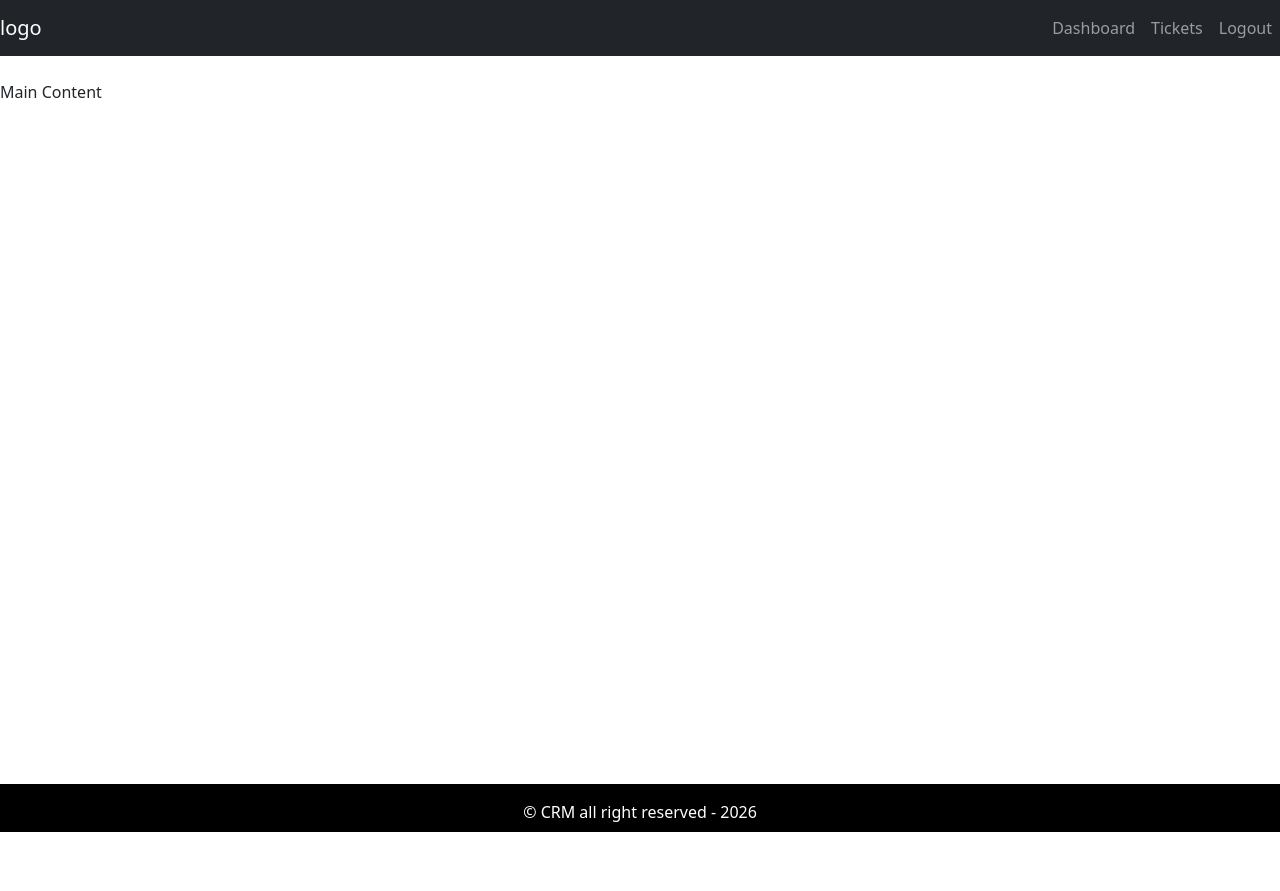
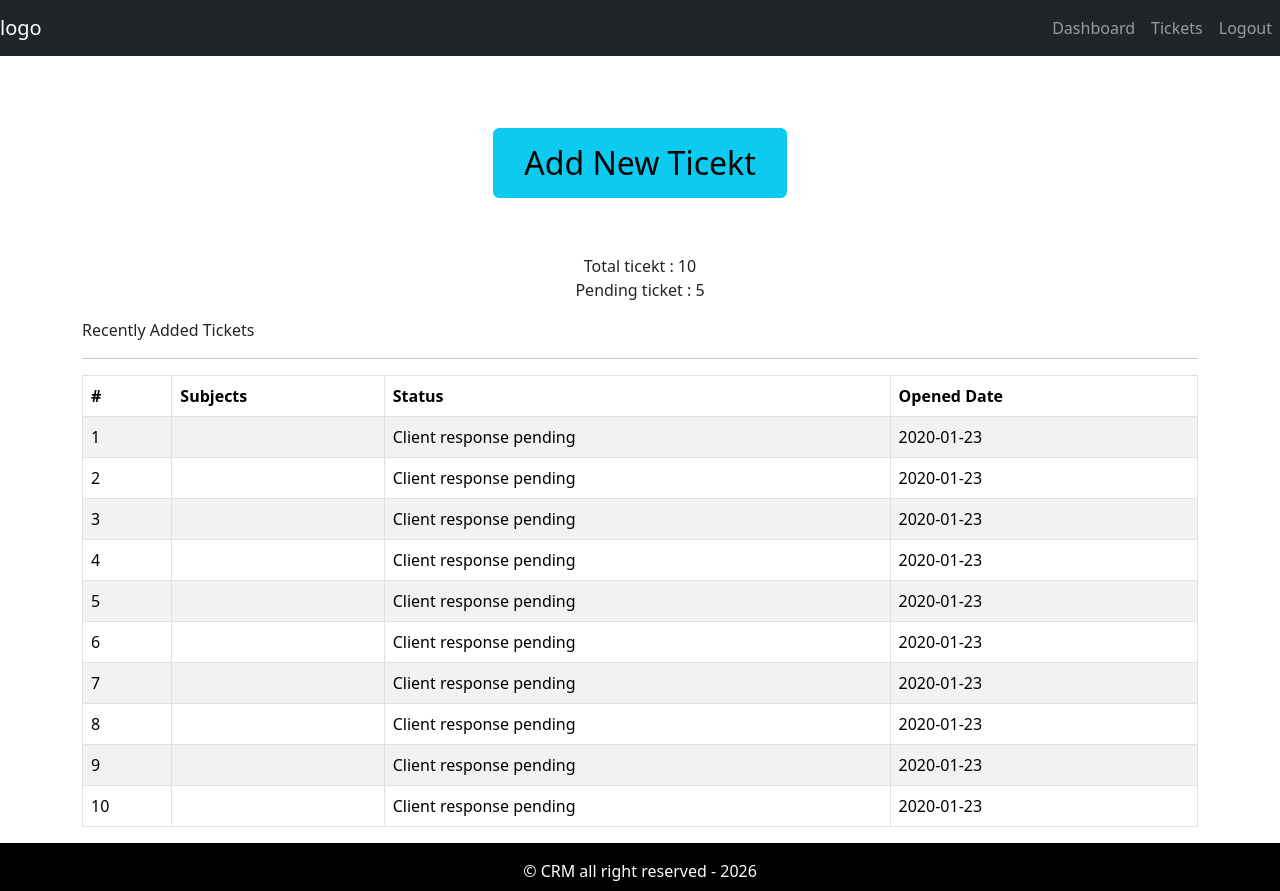
Before and after one commit to Anamika-Dixit123/crm-frontend, a React (Create React App) app: page / in a window 1280 px wide. Before the commit the page ends 832 px from the top, so only its background shows below. Built offline with nearby package versions, Linux system fonts and the light colour scheme.

Commit message:
dashboard page added

```diff
--- a/src/App.js
+++ b/src/App.js
@@ -1,12 +1,15 @@
 import './App.css';
 import DefaultLayout from './layout/DefaultLayout';
+import DashboardPage from './page/dashboard/DashboardPage';
 import {Entry} from './page/entry/EntryPage';
 
 function App() {
   return (
     <div className="App">
        {/* <Entry/> */}
-       <DefaultLayout/>
+       <DefaultLayout>
+        <DashboardPage />
+       </DefaultLayout>
     </div>
   );
 }
--- /dev/null
+++ b/src/assets/data/dummtTickets.json
@@ -0,0 +1,52 @@
+[
+    {
+        "id":1,
+        "status":"Client response pending",
+        "addedAt": "2020-01-23"
+    },
+    {
+        "id":2,
+        "status":"Client response pending",
+        "addedAt": "2020-01-23"
+    },
+    {
+        "id":3,
+        "status":"Client response pending",
+        "addedAt": "2020-01-23"
+    },
+    {
+        "id":4,
+        "status":"Client response pending",
+        "addedAt": "2020-01-23"
+    },
+    {
+        "id":5,
+        "status":"Client response pending",
+        "addedAt": "2020-01-23"
+    },
+    {
+        "id":6,
+        "status":"Client response pending",
+        "addedAt": "2020-01-23"
+    },
+    {
+        "id":7,
+        "status":"Client response pending",
+        "addedAt": "2020-01-23"
+    },
+    {
+        "id":8,
+        "status":"Client response pending",
+        "addedAt": "2020-01-23"
+    },
+    {
+        "id":9,
+        "status":"Client response pending",
+        "addedAt": "2020-01-23"
+    },
+    {
+        "id":10,
+        "status":"Client response pending",
+        "addedAt": "2020-01-23"
+    }
+]
--- /dev/null
+++ b/src/components/ticket-table/TicketTable.js
@@ -0,0 +1,36 @@
+import React from "react";
+import { Table } from "react-bootstrap";
+
+const TicketTable = ({ dummyTickets }) => {
+  return (
+    <Table striped bordered hover>
+      <thead>
+        <tr>
+          <th>#</th>
+          <th>Subjects</th>
+          <th>Status</th>
+          <th>Opened Date</th>
+        </tr>
+      </thead>
+
+      <tbody>
+        {dummyTickets.length ? (
+          dummyTickets.map((row) => (
+            <tr key={row.id}>
+              <td>{row.id}</td>
+              <td>{row.subject}</td>
+              <td>{row.status}</td>
+              <td>{row.addedAt}</td>
+            </tr>
+          ))
+        ) : (
+          <tr >
+            <td colSpan="4" className="text-center"> No Tickets Found</td>
+          </tr>
+        )}
+      </tbody>
+    </Table>
+  );
+};
+
+export default TicketTable;
--- a/src/layout/DefaultLayout.js
+++ b/src/layout/DefaultLayout.js
@@ -1,26 +1,23 @@
-import React from 'react'
-import Header from './partials/Header'
-import Footer from './partials/Footer'
+import React from "react";
+import Header from "./partials/Header";
+import Footer from "./partials/Footer";
 
-const DefaultLayout = () => {
+const DefaultLayout = ({children}) => {
   return (
-    <div className='default-layout'>
-      <header className='header'>
-      <Header/>
+    <div className="default-layout">
+      <header className="header">
+        <Header />
       </header>
 
-      <main className='main'>
-Main Content
+      <main className="main">
+        {children}
       </main>
 
+      <footer className="footer">
+        <Footer />
+      </footer>
+    </div>
+  );
+};
 
-      <footer className='footer'>
-        <Footer/>
-      </footer>
-
-
-    </div>
-  )
-}
-
-export default DefaultLayout
+export default DefaultLayout;
--- /dev/null
+++ b/src/page/dashboard/DashboardPage.js
@@ -0,0 +1,41 @@
+import React from "react";
+import { Container, Row, Col, Button } from "react-bootstrap";
+import TicketTable from "../../components/ticket-table/TicketTable";
+import dummyTickets from "../../assets/data/dummtTickets.json";
+
+const DashboardPage = () => {
+  return (
+    <Container>
+      <Row>
+        <Col className="text-center mt-5 mb-2">
+          <Button
+            variant="info"
+            style={{ "fontSize": "2rem", padding: "10px 30px" }}
+          >
+            Add New Ticekt{" "}
+          </Button>
+        </Col>
+      </Row>
+
+      <Row>
+        <Col className="text-center mt-5 mb-2">
+          <div>Total ticekt : 10</div>
+          <div>Pending ticket : 5</div>
+        </Col>
+      </Row>
+
+      <Row>
+        <Col className="mt-2 ">Recently Added Tickets</Col>
+      </Row>
+      <hr />
+
+      <Row>
+        <Col className="recent-ticket">
+          <TicketTable dummyTickets={dummyTickets} />
+        </Col>
+      </Row>
+    </Container>
+  );
+};
+
+export default DashboardPage;
```
